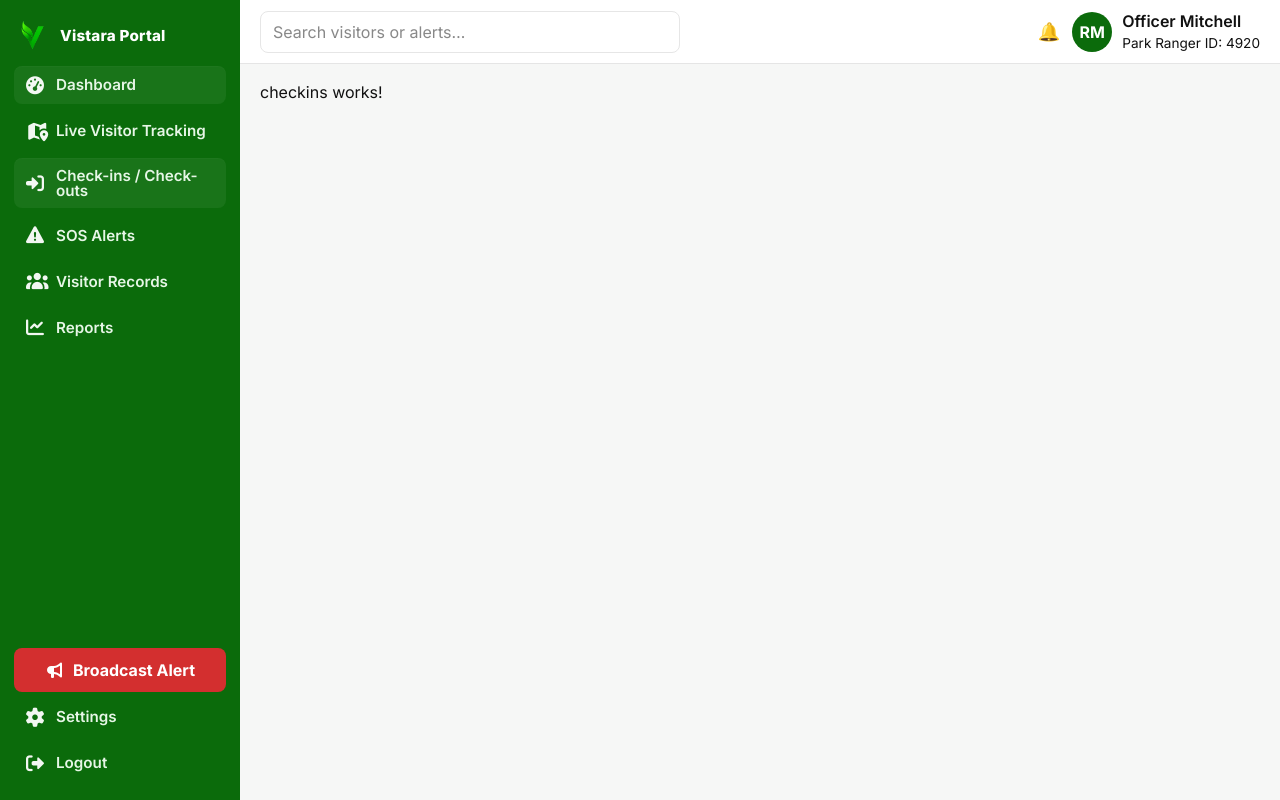
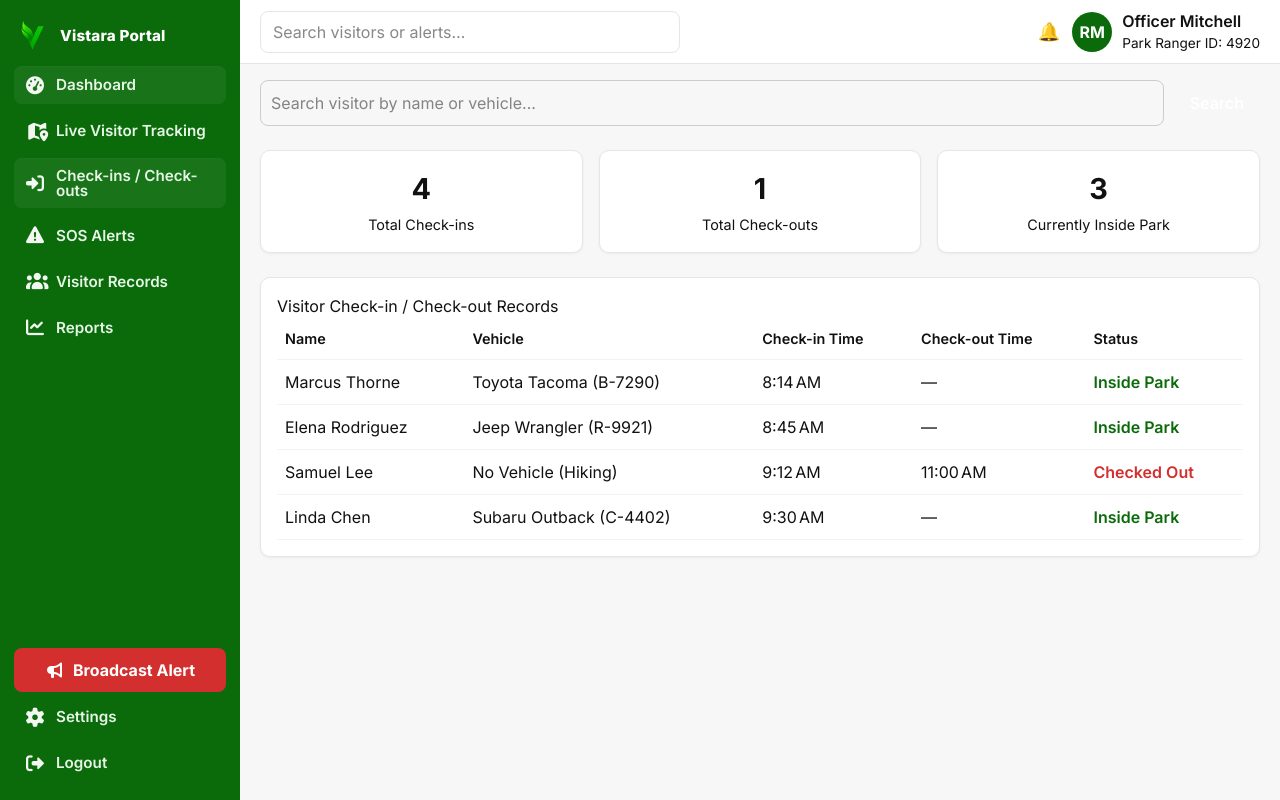
Before and after one commit to Vistara00/Vistara-Project, an Angular app in the folder Frontend/: page /dashboard/checkins in a window 1280 px wide. Built offline with nearby package versions, Linux system fonts and the light colour scheme.

Commit message:
feat(checkings/checkouts):added configurations for checkingin/out

```diff
--- a/Frontend/src/app/pages/alerts/alerts.css
+++ b/Frontend/src/app/pages/alerts/alerts.css
@@ -0,0 +1,107 @@
+/* src/app/pages/alerts/alerts.css */
+
+.alerts-page {
+  display: flex;
+  flex-direction: column;
+  gap: 24px;
+}
+
+.alerts-search {
+  display: flex;
+  gap: 10px;
+  align-items: center;
+}
+
+.alerts-search input {
+  flex: 1;
+  padding: 10px;
+  border: 1px solid #ccc;
+  border-radius: 8px;
+}
+
+.alerts-search button {
+  background-color: var(--accent);
+  color: #fff;
+  border: none;
+  padding: 10px 16px;
+  border-radius: 8px;
+  cursor: pointer;
+  font-weight: 600;
+}
+
+.summary-cards {
+  display: grid;
+  grid-template-columns: repeat(auto-fit, minmax(220px, 1fr));
+  gap: 16px;
+}
+
+.card {
+  background: #fff;
+  border: 1px solid #e6e6e6;
+  border-radius: 10px;
+  padding: 16px;
+  box-shadow: 0 1px 3px rgba(0,0,0,0.05);
+  text-align: center;
+}
+
+.card-value {
+  font-size: 1.8rem;
+  font-weight: 700;
+  color: var(--accent);
+}
+
+.card-label {
+  font-size: 0.9rem;
+  color: var(--text-muted);
+  margin-top: 4px;
+}
+
+.alerts-table {
+  background: #fff;
+  border: 1px solid #e6e6e6;
+  border-radius: 10px;
+  padding: 16px;
+  box-shadow: 0 1px 3px rgba(0,0,0,0.05);
+}
+
+.alerts-table table {
+  width: 100%;
+  border-collapse: collapse;
+}
+
+.alerts-table th,
+.alerts-table td {
+  text-align: left;
+  padding: 10px 8px;
+  border-bottom: 1px solid #f3f3f3;
+}
+
+.alerts-table th {
+  color: var(--text-muted);
+  font-weight: 600;
+  font-size: 0.9rem;
+}
+
+.status-active {
+  color: #0b6b0b;
+  font-weight: 600;
+}
+
+.status-pending {
+  color: #b45309;
+  font-weight: 600;
+}
+
+.status-resolved {
+  color: #555;
+  font-weight: 600;
+}
+
+.btn-link {
+  background: none;
+  border: 0;
+  color: var(--accent);
+  cursor: pointer;
+  text-decoration: underline;
+  margin-right: 8px;
+}
--- a/Frontend/src/app/pages/alerts/alerts.html
+++ b/Frontend/src/app/pages/alerts/alerts.html
@@ -1 +1,59 @@
-<p>alerts works!</p>
+<!-- src/app/pages/alerts/alerts.html -->
+
+<div class="alerts-page">
+  <!-- Search bar -->
+  <div class="alerts-search">
+    <input type="text" placeholder="Search alerts by name or status..." [(ngModel)]="searchQuery" />
+    <button (click)="searchAlert()">Search</button>
+  </div>
+
+  <!-- Summary cards -->
+  <div class="summary-cards">
+    <div class="card">
+      <div class="card-value">{{ activeCount }}</div>
+      <div class="card-label">Active Alerts</div>
+    </div>
+    <div class="card">
+      <div class="card-value">{{ pendingCount }}</div>
+      <div class="card-label">Pending Alerts</div>
+    </div>
+    <div class="card">
+      <div class="card-value">{{ resolvedCount }}</div>
+      <div class="card-label">Resolved Alerts</div>
+    </div>
+  </div>
+
+  <!-- Alerts table -->
+  <div class="alerts-table">
+    <h3>SOS Alerts Records</h3>
+    <table>
+      <thead>
+        <tr>
+          <th>Visitor Name</th>
+          <th>Coordinates</th>
+          <th>Time</th>
+          <th>Status</th>
+          <th>Actions</th>
+        </tr>
+      </thead>
+      <tbody>
+        <tr *ngFor="let a of filteredAlerts">
+          <td>{{ a.name }}</td>
+          <td>{{ a.coords }}</td>
+          <td>{{ a.time | date:'shortTime' }}</td>
+          <td>
+            <span [ngClass]="{
+              'status-active': a.status === 'ACTIVE',
+              'status-pending': a.status === 'PENDING',
+              'status-resolved': a.status === 'RESOLVED'
+            }">{{ a.status }}</span>
+          </td>
+          <td>
+            <button class="btn-link" (click)="viewAlert(a.id)">View</button>
+            <button class="btn-link" (click)="assignRanger(a.id)">Assign Ranger</button>
+          </td>
+        </tr>
+      </tbody>
+    </table>
+  </div>
+</div>
--- a/Frontend/src/app/pages/alerts/alerts.ts
+++ b/Frontend/src/app/pages/alerts/alerts.ts
@@ -1,9 +1,49 @@
+// src/app/pages/alerts/alerts.ts
 import { Component } from '@angular/core';
+import { CommonModule } from '@angular/common';
+import { FormsModule } from '@angular/forms';
 
 @Component({
   selector: 'app-alerts',
-  imports: [],
   templateUrl: './alerts.html',
-  styleUrl: './alerts.css',
+  styleUrls: ['./alerts.css'],
+  standalone: true,
+  imports: [CommonModule, FormsModule]
 })
-export class AlertsComponent {}
+export class AlertsComponent {
+  searchQuery = '';
+  alerts = [
+    { id: 'sos-1', name: 'John Doe', coords: '34.05, -118.24', time: new Date(), status: 'PENDING' },
+    { id: 'sos-2', name: 'Jane Smith', coords: '34.01, -118.49', time: new Date(Date.now() - 2 * 60 * 60 * 1000), status: 'RESOLVED' },
+    { id: 'sos-3', name: 'Samuel Lee', coords: '34.07, -118.30', time: new Date(Date.now() - 30 * 60 * 1000), status: 'ACTIVE' }
+  ];
+
+  filteredAlerts = [...this.alerts];
+
+  get activeCount(): number {
+    return this.alerts.filter(a => a.status === 'ACTIVE').length;
+  }
+
+  get pendingCount(): number {
+    return this.alerts.filter(a => a.status === 'PENDING').length;
+  }
+
+  get resolvedCount(): number {
+    return this.alerts.filter(a => a.status === 'RESOLVED').length;
+  }
+
+  searchAlert(): void {
+    const query = this.searchQuery.toLowerCase();
+    this.filteredAlerts = this.alerts.filter(a =>
+      a.name.toLowerCase().includes(query) || a.status.toLowerCase().includes(query)
+    );
+  }
+
+  viewAlert(id: string): void {
+    console.log('View alert details:', id);
+  }
+
+  assignRanger(id: string): void {
+    console.log('Assign ranger to alert:', id);
+  }
+}
--- a/Frontend/src/app/pages/checkins/checkins.css
+++ b/Frontend/src/app/pages/checkins/checkins.css
@@ -0,0 +1,93 @@
+/* src/app/pages/checkins/checkins.css */
+
+.checkins-page {
+  display: flex;
+  flex-direction: column;
+  gap: 24px;
+}
+
+.checkins-search {
+  display: flex;
+  gap: 10px;
+  align-items: center;
+}
+
+.checkins-search input {
+  flex: 1;
+  padding: 10px;
+  border: 1px solid #ccc;
+  border-radius: 8px;
+}
+
+.checkins-search button {
+  background-color: var(--accent);
+  color: #fff;
+  border: none;
+  padding: 10px 16px;
+  border-radius: 8px;
+  cursor: pointer;
+  font-weight: 600;
+}
+
+.summary-cards {
+  display: grid;
+  grid-template-columns: repeat(auto-fit, minmax(220px, 1fr));
+  gap: 16px;
+}
+
+.card {
+  background: #fff;
+  border: 1px solid #e6e6e6;
+  border-radius: 10px;
+  padding: 16px;
+  box-shadow: 0 1px 3px rgba(0,0,0,0.05);
+  text-align: center;
+}
+
+.card-value {
+  font-size: 1.8rem;
+  font-weight: 700;
+  color: var(--accent);
+}
+
+.card-label {
+  font-size: 0.9rem;
+  color: var(--text-muted);
+  margin-top: 4px;
+}
+
+.visitor-table {
+  background: #fff;
+  border: 1px solid #e6e6e6;
+  border-radius: 10px;
+  padding: 16px;
+  box-shadow: 0 1px 3px rgba(0,0,0,0.05);
+}
+
+.visitor-table table {
+  width: 100%;
+  border-collapse: collapse;
+}
+
+.visitor-table th,
+.visitor-table td {
+  text-align: left;
+  padding: 10px 8px;
+  border-bottom: 1px solid #f3f3f3;
+}
+
+.visitor-table th {
+  color: var(--text-muted);
+  font-weight: 600;
+  font-size: 0.9rem;
+}
+
+.status-inside {
+  color: #0b6b0b;
+  font-weight: 600;
+}
+
+.status-out {
+  color: #d32f2f;
+  font-weight: 600;
+}
--- a/Frontend/src/app/pages/checkins/checkins.html
+++ b/Frontend/src/app/pages/checkins/checkins.html
@@ -1 +1,52 @@
-<p>checkins works!</p>
+<!-- src/app/pages/checkins/checkins.html -->
+
+<div class="checkins-page">
+  <!-- Search bar -->
+  <div class="checkins-search">
+    <input type="text" placeholder="Search visitor by name or vehicle..." [(ngModel)]="searchQuery" />
+    <button (click)="searchVisitor()">Search</button>
+  </div>
+
+  <!-- Summary cards -->
+  <div class="summary-cards">
+    <div class="card">
+      <div class="card-value">{{ totalCheckins }}</div>
+      <div class="card-label">Total Check-ins</div>
+    </div>
+    <div class="card">
+      <div class="card-value">{{ totalCheckedOut }}</div>
+      <div class="card-label">Total Check-outs</div>
+    </div>
+    <div class="card">
+      <div class="card-value">{{ currentlyInside }}</div>
+      <div class="card-label">Currently Inside Park</div>
+    </div>
+  </div>
+
+  <!-- Visitor table -->
+  <div class="visitor-table">
+    <h3>Visitor Check-in / Check-out Records</h3>
+    <table>
+      <thead>
+        <tr>
+          <th>Name</th>
+          <th>Vehicle</th>
+          <th>Check-in Time</th>
+          <th>Check-out Time</th>
+          <th>Status</th>
+        </tr>
+      </thead>
+      <tbody>
+        <tr *ngFor="let v of filteredVisitors">
+          <td>{{ v.name }}</td>
+          <td>{{ v.vehicle }}</td>
+          <td>{{ v.checkin | date:'shortTime' }}</td>
+          <td>{{ v.checkout ? (v.checkout | date:'shortTime') : '—' }}</td>
+          <td>
+            <span [ngClass]="v.status === 'Inside Park' ? 'status-inside' : 'status-out'">{{ v.status }}</span>
+          </td>
+        </tr>
+      </tbody>
+    </table>
+  </div>
+</div>
--- a/Frontend/src/app/pages/checkins/checkins.ts
+++ b/Frontend/src/app/pages/checkins/checkins.ts
@@ -1,9 +1,42 @@
+// src/app/pages/checkins/checkins.ts
 import { Component } from '@angular/core';
+import { CommonModule } from '@angular/common';
+import { FormsModule } from '@angular/forms';
 
 @Component({
   selector: 'app-checkins',
-  imports: [],
   templateUrl: './checkins.html',
-  styleUrl: './checkins.css',
+  styleUrls: ['./checkins.css'],
+  standalone: true,
+  imports: [CommonModule, FormsModule]
 })
-export class CheckinsComponent {}
+export class CheckinsComponent {
+  searchQuery = '';
+  visitors = [
+    { name: 'Marcus Thorne', vehicle: 'Toyota Tacoma (B-7290)', checkin: new Date('2026-05-28T08:14:00'), checkout: null, status: 'Inside Park' },
+    { name: 'Elena Rodriguez', vehicle: 'Jeep Wrangler (R-9921)', checkin: new Date('2026-05-28T08:45:00'), checkout: null, status: 'Inside Park' },
+    { name: 'Samuel Lee', vehicle: 'No Vehicle (Hiking)', checkin: new Date('2026-05-28T09:12:00'), checkout: new Date('2026-05-28T11:00:00'), status: 'Checked Out' },
+    { name: 'Linda Chen', vehicle: 'Subaru Outback (C-4402)', checkin: new Date('2026-05-28T09:30:00'), checkout: null, status: 'Inside Park' }
+  ];
+
+  filteredVisitors = [...this.visitors];
+
+  get totalCheckins(): number {
+    return this.visitors.length;
+  }
+
+  get totalCheckedOut(): number {
+    return this.visitors.filter(v => v.status === 'Checked Out').length;
+  }
+
+  get currentlyInside(): number {
+    return this.visitors.filter(v => v.status === 'Inside Park').length;
+  }
+
+  searchVisitor(): void {
+    const query = this.searchQuery.toLowerCase();
+    this.filteredVisitors = this.visitors.filter(v =>
+      v.name.toLowerCase().includes(query) || v.vehicle.toLowerCase().includes(query)
+    );
+  }
+}
```
